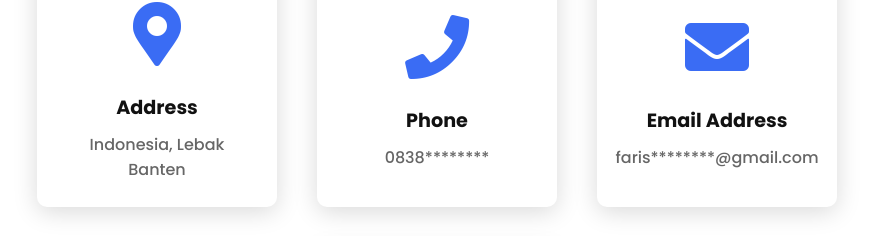
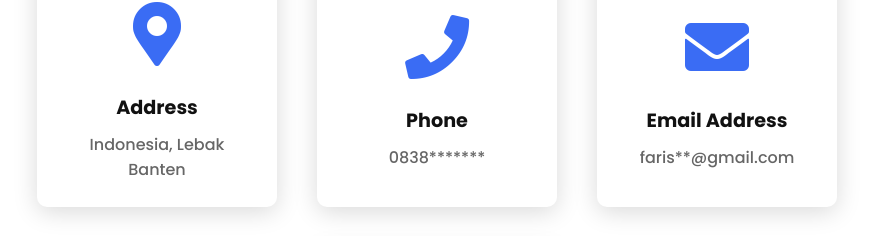
Before and after one commit to Rissfaris/faris, a plain HTML site: page index.html in a window 1280 px wide. Shown: the part 4989-5225 px from the top of the page, without its empty margins (203-1076 px from the left). Drawn offline with nearby package versions, Linux system fonts and the light colour scheme.

Commit message:
Update index.html

```diff
--- a/index.html
+++ b/index.html
@@ -210,7 +210,7 @@
               </div>
               <div class="info">
                 <h3>Phone</h3>
-                <span>0838********</span>
+                <span>0838*******</span>
               </div>
             </div>
             <div class="card reveal">
@@ -219,7 +219,7 @@
               </div>
               <div class="info">
                 <h3>Email Address</h3>
-                <span>faris********@gmail.com</span>
+                <span>faris**@gmail.com</span>
               </div>
             </div>
             <div class="card reveal">
```
